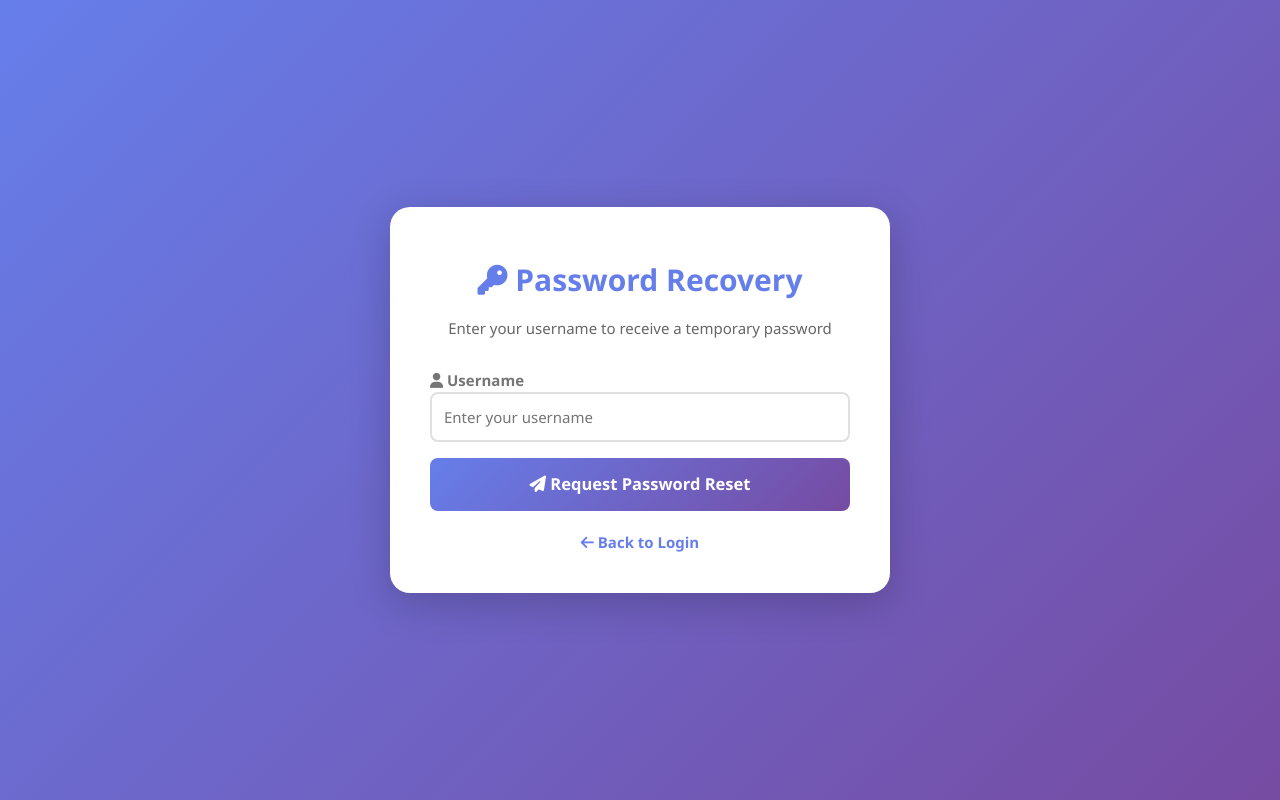
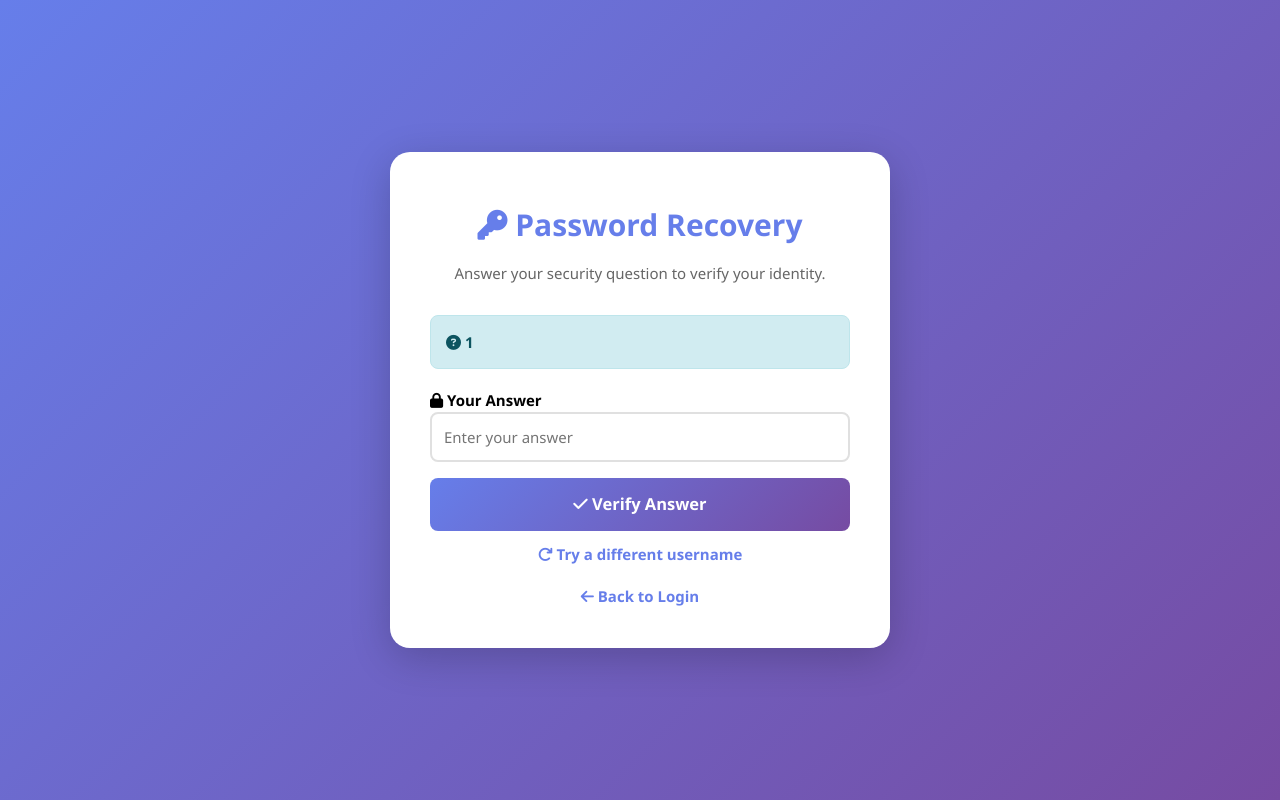
Before and after one commit to lmccolg1/CSC4400Project, a PHP site: page /forgot_password.php in a window 1280 px wide. Run offline with PHP 8.4, Linux system fonts and the light colour scheme; a user stored in the database is signed in.

Commit message:
Add files via upload

```diff
--- a/forgot_password.php
+++ b/forgot_password.php
@@ -3,29 +3,69 @@ session_start();
 require_once 'DBConnect.php';
 
 $message = '';
-$error = '';
+$error   = '';
 
-// Handle password recovery request
-if (isset($_POST['request_reset'])) {
-    $username = $_POST['username'] ?? '';
+// Step 1 — User submits their username; we look up their security question
+if (isset($_POST['lookup_user'])) {
+    $username = trim($_POST['username'] ?? '');
 
-    if (!empty($username)) {
-        // Generate a temporary password
-        $temp_password = bin2hex(random_bytes(4)); // 8 character temp password
+    if (empty($username)) {
+        $error = "Please enter your username.";
+    } else {
+        $stmt = $conn->prepare("SELECT account_id, security_question FROM account WHERE username = ?");
+        $stmt->bind_param("s", $username);
+        $stmt->execute();
+        $result = $stmt->get_result();
 
-        // In a real application, you would:
-        // 1. Verify the username exists
-        // 2. Send the temp password via email
-        // 3. Store it securely (hashed) with an expiration time
+        if ($result->num_rows === 0) {
+            $error = "No account found with that username.";
+        } else {
+            $row = $result->fetch_assoc();
+            if (empty($row['security_question'])) {
+                $error = "This account does not have a security question set up. Please contact support.";
+            } else {
+                $_SESSION['reset_username']          = $username;
+                $_SESSION['reset_account_id']        = $row['account_id'];
+                $_SESSION['reset_security_question'] = $row['security_question'];
+                unset($_SESSION['reset_verified']);
+            }
+        }
+        $stmt->close();
+    }
+}
 
-        // For this demo, we'll just display it
-        $_SESSION['temp_password'] = $temp_password;
-        $_SESSION['reset_username'] = $username;
+// Step 2 — User answers the security question
+if (isset($_POST['verify_answer'])) {
+    $answer = strtolower(trim($_POST['security_answer'] ?? ''));
 
-        $message = "Your temporary password is: <strong>$temp_password</strong><br>Please use this to log in and set a new password.";
+    if (empty($answer)) {
+        $error = "Please provide an answer.";
+    } elseif (!isset($_SESSION['reset_account_id'])) {
+        $error = "Session expired. Please start over.";
+        unset($_SESSION['reset_username'], $_SESSION['reset_account_id'], $_SESSION['reset_security_question']);
     } else {
-        $error = "Please enter your username.";
+        $stmt = $conn->prepare("SELECT security_answer FROM account WHERE account_id = ?");
+        $stmt->bind_param("i", $_SESSION['reset_account_id']);
+        $stmt->execute();
+        $result = $stmt->get_result();
+        $row    = $result->fetch_assoc();
+        $stmt->close();
+
+        if (strtolower(trim($row['security_answer'])) !== $answer) {
+            $error = "Incorrect answer. Please try again.";
+        } else {
+            $_SESSION['reset_verified'] = true;
+            header('Location: reset_password.php');
+            exit();
         }
+    }
+}
+
+// Clear session if user wants to start over
+if (isset($_GET['restart'])) {
+    unset($_SESSION['reset_username'], $_SESSION['reset_account_id'], $_SESSION['reset_security_question'], $_SESSION['reset_verified']);
+    header('Location: forgot_password.php');
+    exit();
 }
 ?>
 <!DOCTYPE html>
@@ -33,7 +73,7 @@ if (isset($_POST['request_reset'])) {
 <head>
     <meta charset="UTF-8">
     <meta name="viewport" content="width=device-width, initial-scale=1.0">
-    <title>Password Recovery - HeartConnect</title>
+    <title>Password Recovery - Parasocial</title>
     <link rel="stylesheet" href="https://www.w3schools.com/w3css/4/w3.css">
     <link rel="stylesheet" href="https://cdnjs.cloudflare.com/ajax/libs/font-awesome/6.4.0/css/all.min.css">
     <style>
@@ -45,7 +85,6 @@ if (isset($_POST['request_reset'])) {
             align-items: center;
             justify-content: center;
         }
-
         .recovery-card {
             background: white;
             border-radius: 20px;
@@ -54,7 +93,6 @@ if (isset($_POST['request_reset'])) {
             max-width: 500px;
             width: 90%;
         }
-
         .recovery-title {
             color: #667eea;
             font-size: 2em;
@@ -62,27 +100,21 @@ if (isset($_POST['request_reset'])) {
             font-weight: bold;
             text-align: center;
         }
-
-        .subtitle {
-            text-align: center;
-            color: #666;
-            margin-bottom: 30px;
-        }
-
+        .subtitle { text-align: center; color: #666; margin-bottom: 30px; }
         .w3-input {
             border: 2px solid #e0e0e0;
             border-radius: 8px;
             padding: 12px;
             font-size: 1em;
+            width: 100%;
+            box-sizing: border-box;
             transition: all 0.3s;
         }
-
         .w3-input:focus {
             border-color: #667eea;
             outline: none;
             box-shadow: 0 0 0 3px rgba(102, 126, 234, 0.1);
         }
-
         .btn-primary {
             background: linear-gradient(135deg, #667eea 0%, #764ba2 100%);
             border: none;
@@ -95,21 +127,7 @@ if (isset($_POST['request_reset'])) {
             transition: all 0.3s;
             width: 100%;
         }
-
-        .btn-primary:hover {
-            transform: translateY(-2px);
-            box-shadow: 0 5px 15px rgba(102, 126, 234, 0.4);
-        }
-
-        .success-message {
-            background: #d4edda;
-            border: 1px solid #c3e6cb;
-            color: #155724;
-            padding: 15px;
-            border-radius: 8px;
-            margin-bottom: 20px;
-        }
-
+        .btn-primary:hover { transform: translateY(-2px); box-shadow: 0 5px 15px rgba(102,126,234,0.4); }
         .error-message {
             background: #f8d7da;
             border: 1px solid #f5c6cb;
@@ -118,56 +136,62 @@ if (isset($_POST['request_reset'])) {
             border-radius: 8px;
             margin-bottom: 20px;
         }
-
-        .back-link {
-            text-align: center;
-            margin-top: 20px;
-        }
-
-        .back-link a {
-            color: #667eea;
-            text-decoration: none;
+        .info-box {
+            background: #d1ecf1;
+            border: 1px solid #bee5eb;
+            color: #0c5460;
+            padding: 15px;
+            border-radius: 8px;
+            margin-bottom: 20px;
             font-weight: bold;
         }
-
-        .back-link a:hover {
-            text-decoration: underline;
-        }
+        .back-link { text-align: center; margin-top: 20px; }
+        .back-link a { color: #667eea; text-decoration: none; font-weight: bold; }
+        .back-link a:hover { text-decoration: underline; }
+        .w3-margin-bottom { margin-bottom: 16px; }
     </style>
 </head>
 <body>
 <div class="recovery-card">
     <h2 class="recovery-title"><i class="fas fa-key"></i> Password Recovery</h2>
-        <p class="subtitle">Enter your username to receive a temporary password</p>
 
-        <?php if ($message): ?>
-            <div class="success-message">
-                <i class="fas fa-check-circle"></i> <?php echo $message; ?>
+    <?php if ($error): ?>
+        <div class="error-message">
+            <i class="fas fa-exclamation-circle"></i> <?php echo htmlspecialchars($error); ?>
         </div>
     <?php endif; ?>
 
-        <?php if ($error): ?>
-            <div class="error-message">
-                <i class="fas fa-exclamation-circle"></i> <?php echo $error; ?>
-            </div>
-        <?php endif; ?>
-
+    <?php if (!isset($_SESSION['reset_security_question'])): ?>
+        <!-- STEP 1: Enter username -->
+        <p class="subtitle">Enter your username to get your security question.</p>
         <form method="POST" action="">
             <div class="w3-margin-bottom">
-                <label class="w3-text-grey"><b><i class="fas fa-user"></i> Username</b></label>
+                <label><b><i class="fas fa-user"></i> Username</b></label>
                 <input class="w3-input" type="text" name="username" placeholder="Enter your username" required>
             </div>
-
-            <button type="submit" name="request_reset" class="btn-primary">
-                <i class="fas fa-paper-plane"></i> Request Password Reset
+            <button type="submit" name="lookup_user" class="btn-primary">
+                <i class="fas fa-search"></i> Find My Account
             </button>
         </form>
 
-        <?php if ($message): ?>
-            <div class="w3-margin-top">
-                <a href="reset_password.php" class="btn-primary" style="display: block; text-align: center; text-decoration: none;">
-                    <i class="fas fa-arrow-right"></i> Continue to Reset Password
-                </a>
+    <?php else: ?>
+        <!-- STEP 2: Answer security question -->
+        <p class="subtitle">Answer your security question to verify your identity.</p>
+        <div class="info-box">
+            <i class="fas fa-question-circle"></i>
+            <?php echo htmlspecialchars($_SESSION['reset_security_question']); ?>
+        </div>
+        <form method="POST" action="">
+            <div class="w3-margin-bottom">
+                <label><b><i class="fas fa-lock"></i> Your Answer</b></label>
+                <input class="w3-input" type="text" name="security_answer" placeholder="Enter your answer" required autocomplete="off">
+            </div>
+            <button type="submit" name="verify_answer" class="btn-primary">
+                <i class="fas fa-check"></i> Verify Answer
+            </button>
+        </form>
+        <div class="back-link" style="margin-top:12px;">
+            <a href="forgot_password.php?restart=1"><i class="fas fa-redo"></i> Try a different username</a>
         </div>
     <?php endif; ?>
 
```
Also changed, not shown: reset_password.php (+30 -81 lines), schema.sql (+8 -1 lines), signup.php (+30 -12 lines). Lines whose indentation alone changed are shown as unchanged.
